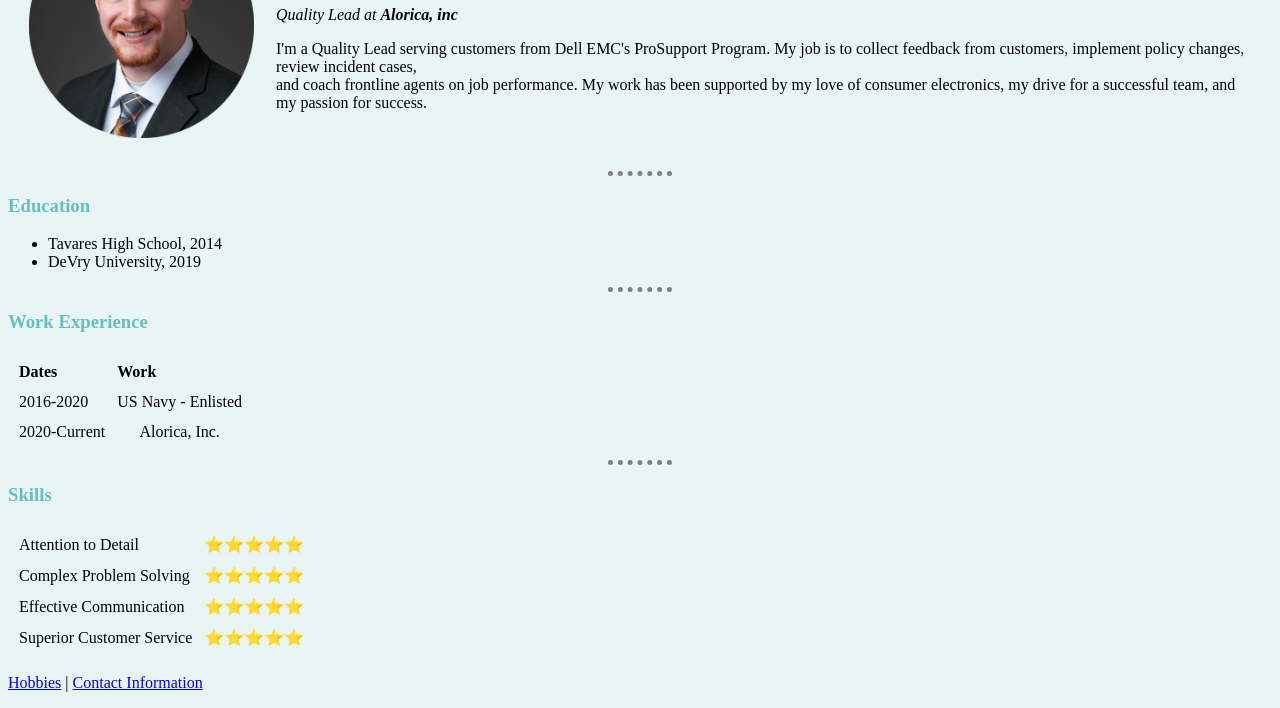
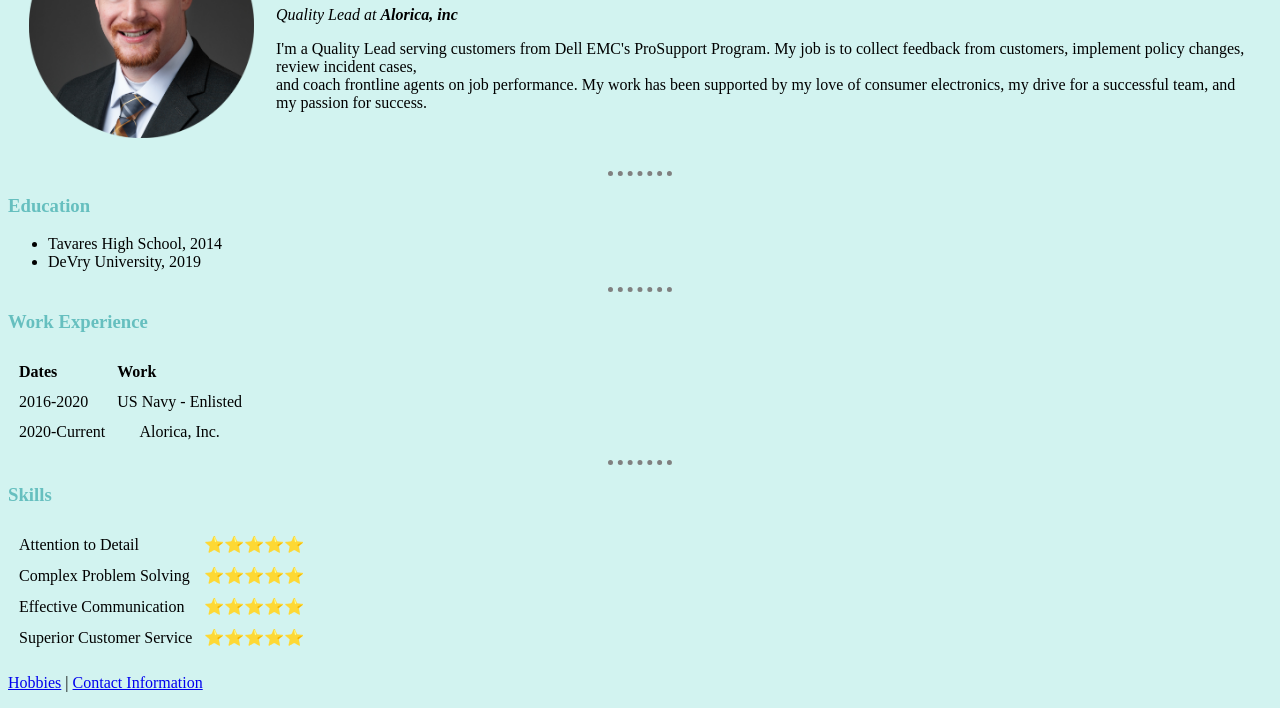
Before and after one commit to coby-sampson/cv, a plain HTML site: page index.html in a window 1280 px wide. Shown: the part 116-824 px from the top of the page. Drawn offline with Linux system fonts and the light colour scheme.

Commit message:
Changed BG Color

```diff
--- a/css/styles.css
+++ b/css/styles.css
@@ -1,5 +1,5 @@
     body {
-        background-color: #E9F5F4;
+        background-color: #d2f3f0;
     }
 
     hr {
```
